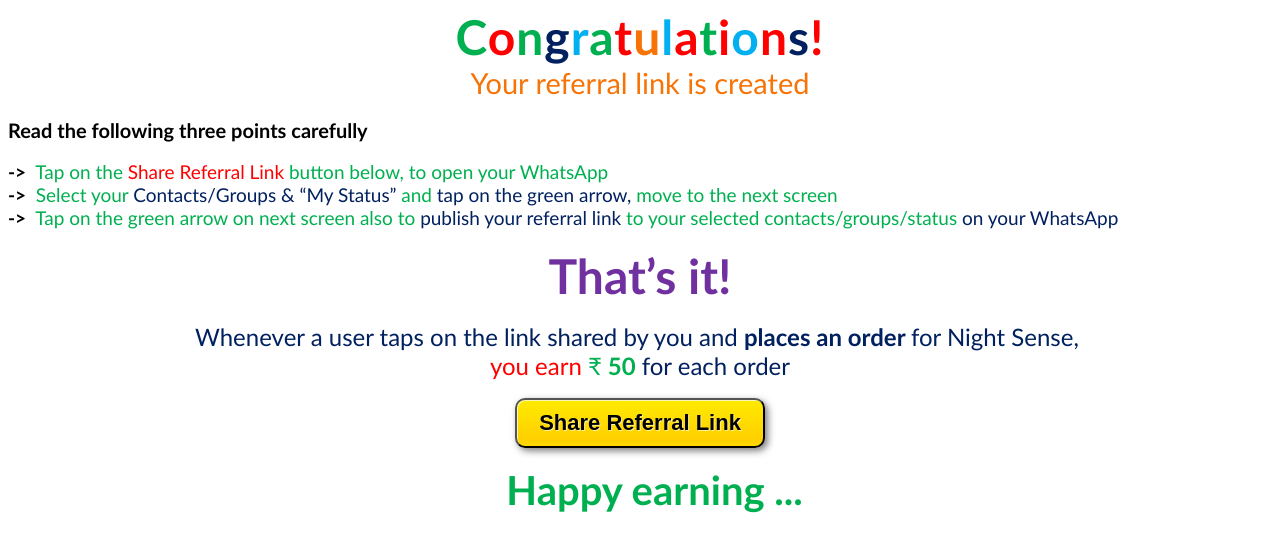
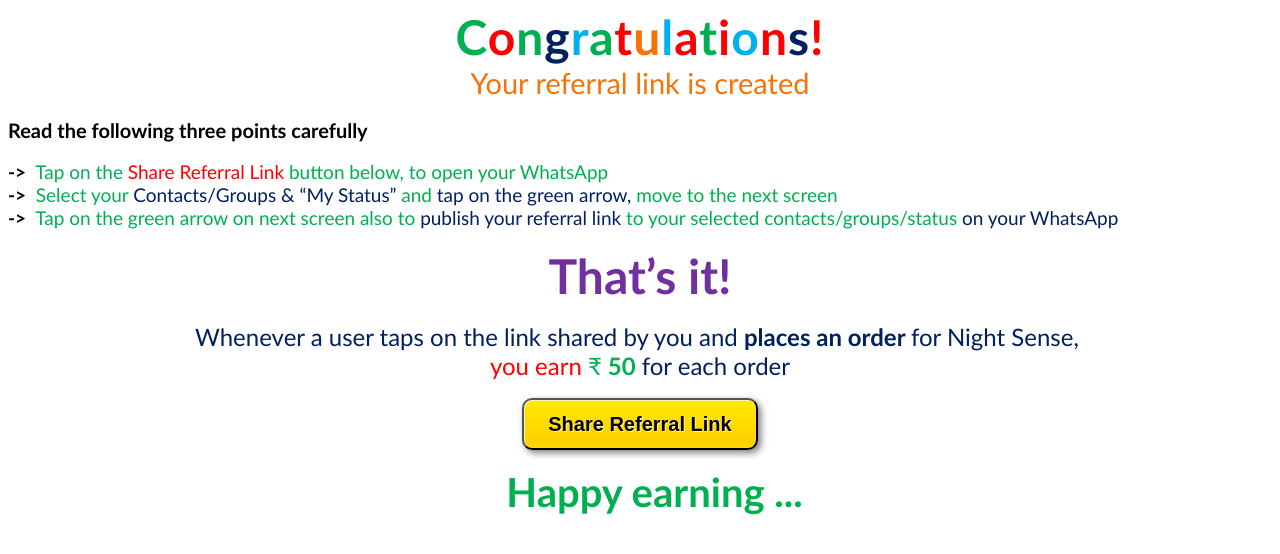
Before and after one commit to scubeideas/scube, a plain HTML site: page ref.html in a window 1280 px wide. Drawn offline with Linux system fonts and the light colour scheme.

Commit message:
Update ref.html

```diff
--- a/ref.html
+++ b/ref.html
@@ -16,9 +16,9 @@
 	font-family: Arial, Helvetica, sans-serif;
 	background: #ffea00;
 	color: #000;
-	padding: 12px 22px;
-	font-size: 22px;
-	line-height: 22px;
+	padding: 14px 24px;
+	font-size: 20px;
+	line-height: 20px;
 	font-weight: bold;
 	text-decoration: none;
 	text-shadow: 1px 1px 0px rgba(255,255,255,0.6);
@@ -48,9 +48,9 @@
 	filter:  progid:DXImageTransform.Microsoft.gradient(startColorstr='#f88e11', endColorstr='#f06015');
 
 	color: #000;
-	padding: 12px 22px;
-	font-size: 22px;
-	line-height: 22px;
+	padding: 14px 24px;
+	font-size: 20px;
+	line-height: 20px;
 	font-weight: bold;
 	text-decoration: none;
 	text-shadow: 1px 1px 0px rgba(255,255,255,0.6);
@@ -69,9 +69,9 @@
 	filter:  progid:DXImageTransform.Microsoft.gradient(startColorstr='#f47a20', endColorstr='#faa51a');
 
 	color: #000;
-	padding: 12px 22px;
-	font-size: 22px;
-	line-height: 22px;
+	padding: 14px 24px;
+	font-size: 20px;
+	line-height: 20px;
 	font-weight: bold;
 	text-decoration: none;
 	text-shadow: 1px 1px 0px rgba(255,255,255,0.6);
```
